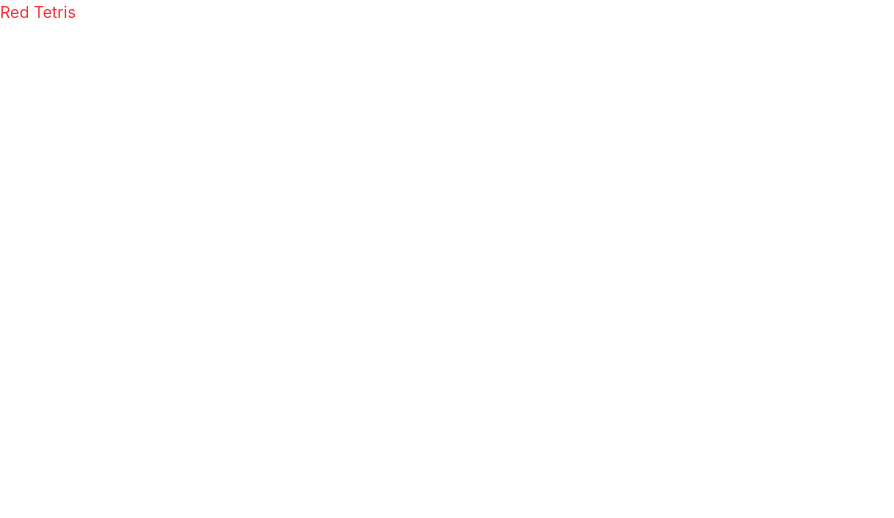
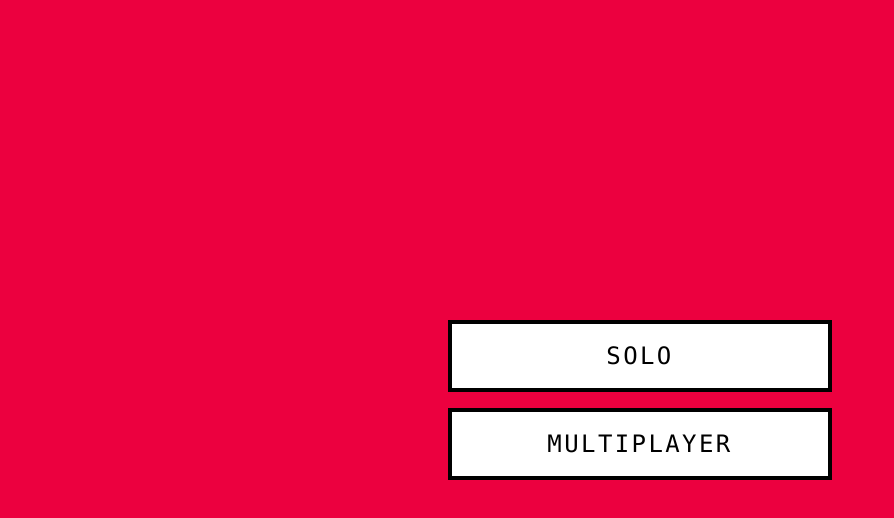
Before and after one commit to Haksell/red_tetris, a React (Vite) app: page / in a window 1280 px wide. Shown: the top 518 px of the page, without its empty margins (0-894 px from the left). Built offline with nearby package versions, Linux system fonts and the light colour scheme.

Commit message:
copy design from transcendence

```diff
--- a/src/App.tsx
+++ b/src/App.tsx
@@ -1,7 +1,22 @@
-export default function App() {
+const GameButton: React.FC<{
+  text: string
+  onClick: () => void
+}> = ({ text, onClick }) => (
+  <button
+    className={`flex justify-center items-center bg-white border-4 border-black text-black font-mono tracking-widest hover:bg-black hover:text-white transition duration-300 w-2/3 max-w-sm  py-4 px-4 text-2xl`}
+    onClick={onClick}
+  >
+    {text}
+  </button>
+)
+
+const App: React.FC = () => {
   return (
-    <div>
-      <h1 className="text-red-500">Red Tetris</h1>
+    <div className="flex flex-col justify-center items-center bg-rose-600 space-y-4 py-4 min-h-screen">
+      <GameButton text={'SOLO'} onClick={() => {}} />
+      <GameButton text={'MULTIPLAYER'} onClick={() => {}} />
     </div>
   )
 }
+
+export default App
--- a/src/index.css
+++ b/src/index.css
@@ -1 +1,6 @@
-@import "tailwindcss";
+@import 'tailwindcss';
+
+html,
+body {
+  height: 100%;
+}
```
Also changed, not shown: src/App.css (added).
